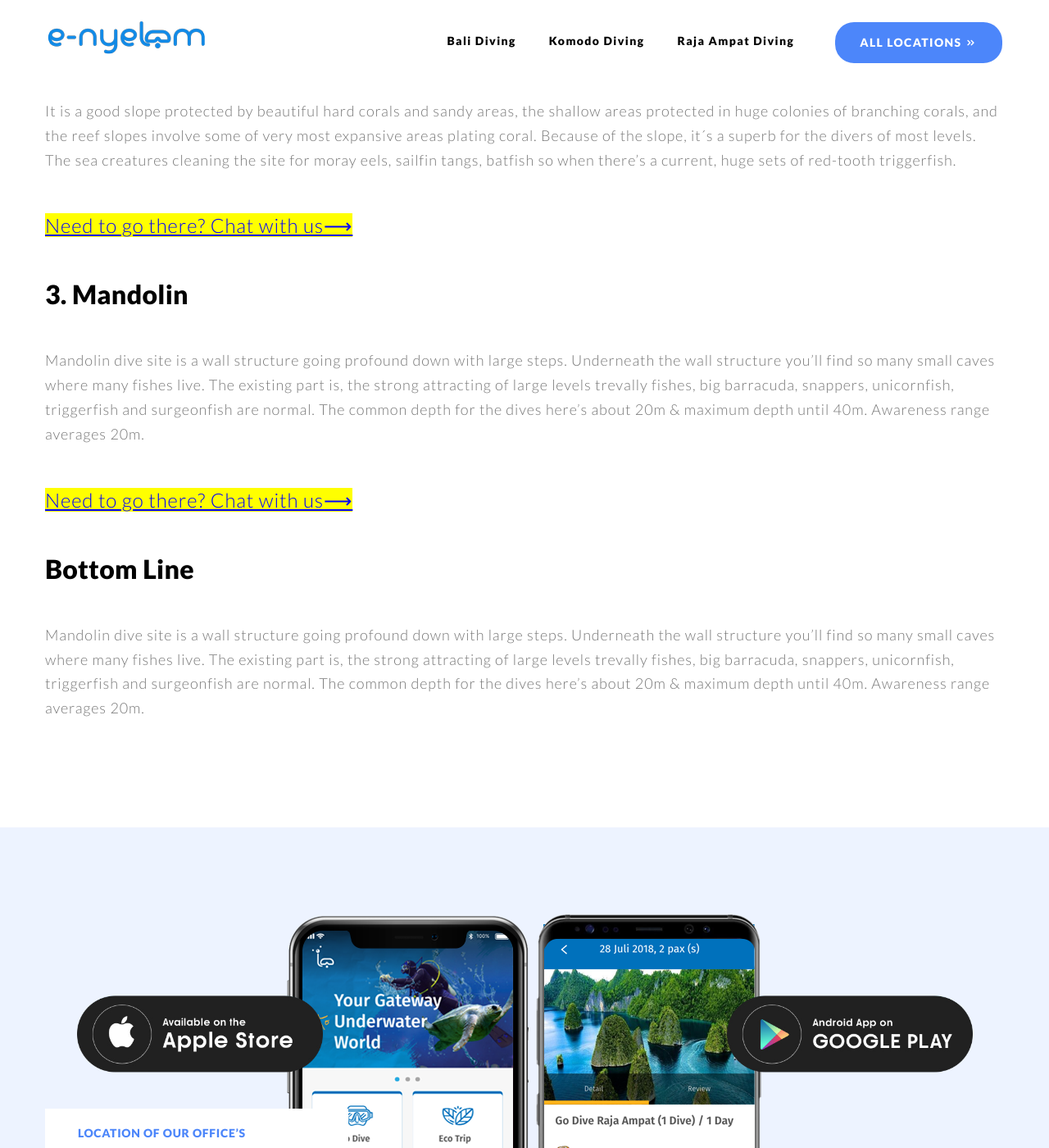
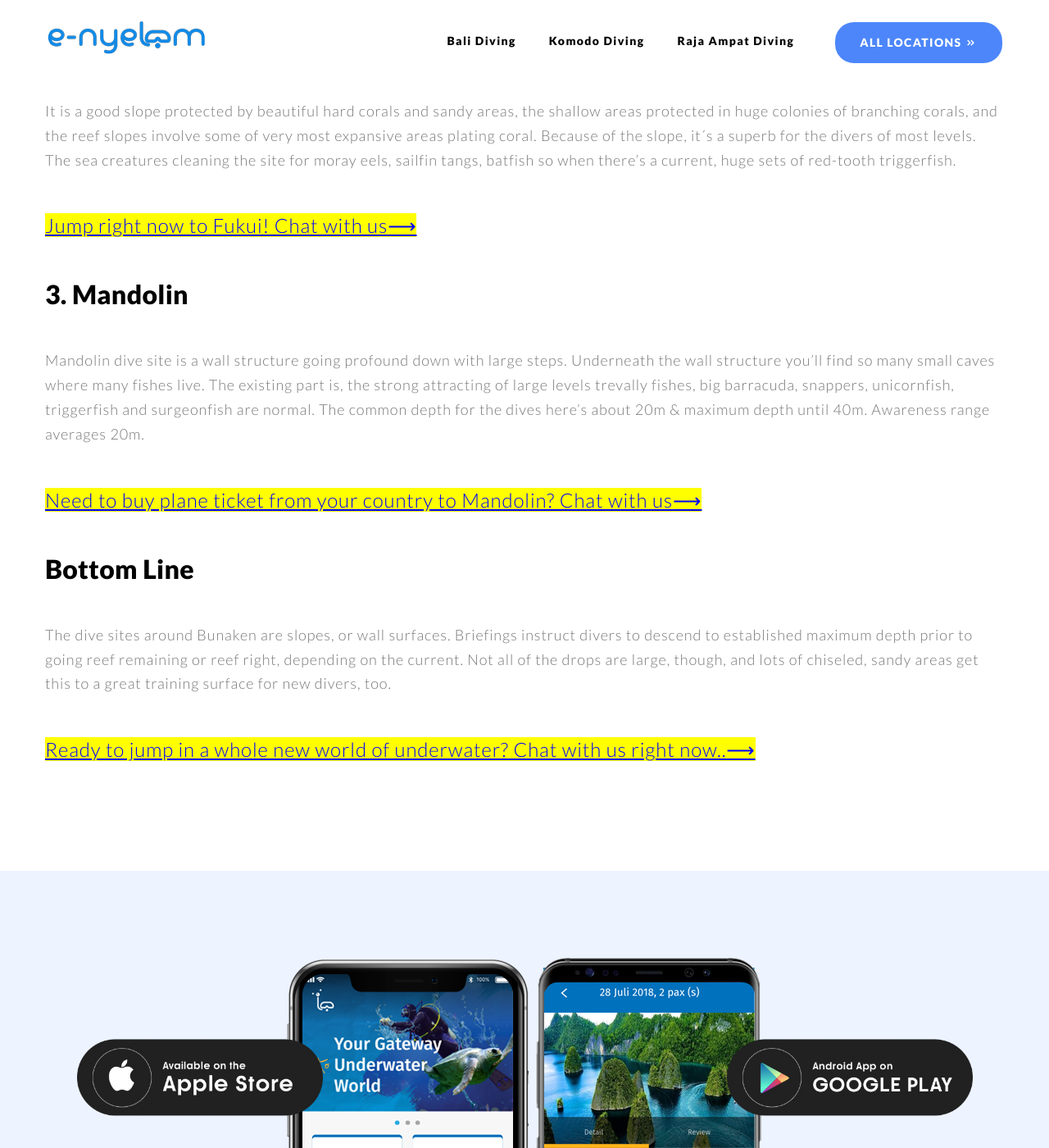
Before and after one commit to kemtol/nyelam, a Jekyll site: the page built from laman/spots/scuba-diving-in-alor.md, in a window 1280 px wide and 1400 px high, scrolled down 1428 px. Shown: the whole window at 82% size. Built offline with Jekyll 4.4.1, drawn with Linux system fonts in a browser that asks for light colours; some web fonts are replaced.

Commit message:
Update scuba-diving-in-alor.md

```diff
--- a/laman/spots/scuba-diving-in-alor.md
+++ b/laman/spots/scuba-diving-in-alor.md
@@ -19,14 +19,16 @@ It's located in between the islands of Kepa and Pura, named by Indonesian diving
 
 It is a good slope protected by beautiful hard corals and sandy areas, the shallow areas protected in huge colonies of branching corals, and the reef slopes involve some of very most expansive areas plating coral. Because of the slope, it´s a superb for the divers of most levels. The sea creatures cleaning the site for moray eels, sailfin tangs, batfish so when there's a current, huge sets of red-tooth triggerfish.
 
-<a href="https://web.whatsapp.com/send?phone={{site.wa}}&text=Hi,%20E-Nyelam" class="cta--in--page">Need to go there? Chat with us</a>
+<a href="https://web.whatsapp.com/send?phone={{site.wa}}&text=Hi,%20E-Nyelam" class="cta--in--page">Jump right now to Fukui! Chat with us</a>
 
 ## 3. Mandolin
 
 Mandolin dive site is a wall structure going profound down with large steps. Underneath the wall structure you'll find so many small caves where many fishes live. The existing part is, the strong attracting of large levels trevally fishes, big barracuda, snappers, unicornfish, triggerfish and surgeonfish are normal. The common depth for the dives here's about 20m & maximum depth until 40m. Awareness range averages 20m.
 
-<a href="https://web.whatsapp.com/send?phone={{site.wa}}&text=Hi,%20E-Nyelam" class="cta--in--page">Need to go there? Chat with us</a>
+<a href="https://web.whatsapp.com/send?phone={{site.wa}}&text=Hi,%20E-Nyelam" class="cta--in--page">Need to buy plane ticket from your country to Mandolin? Chat with us</a>
 
 ## Bottom Line
 
-Mandolin dive site is a wall structure going profound down with large steps. Underneath the wall structure you'll find so many small caves where many fishes live. The existing part is, the strong attracting of large levels trevally fishes, big barracuda, snappers, unicornfish, triggerfish and surgeonfish are normal. The common depth for the dives here's about 20m & maximum depth until 40m. Awareness range averages 20m.
+The dive sites around Bunaken are slopes, or wall surfaces. Briefings instruct divers to descend to established maximum depth prior to going reef remaining or reef right, depending on the current. Not all of the drops are large, though, and lots of chiseled, sandy areas	get this to a great training surface for new divers, too.
+
+<a href="https://web.whatsapp.com/send?phone={{site.wa}}&text=Hi,%20E-Nyelam" class="cta--in--page">Ready to jump in a whole new world of underwater? Chat with us right now..</a>
```
